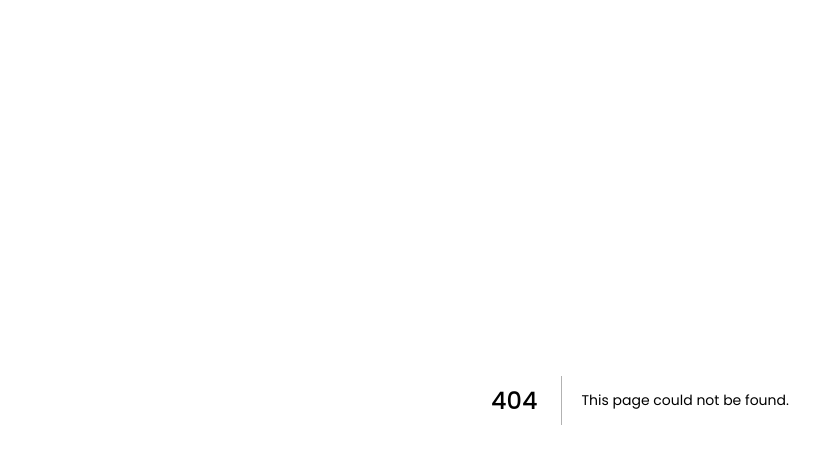
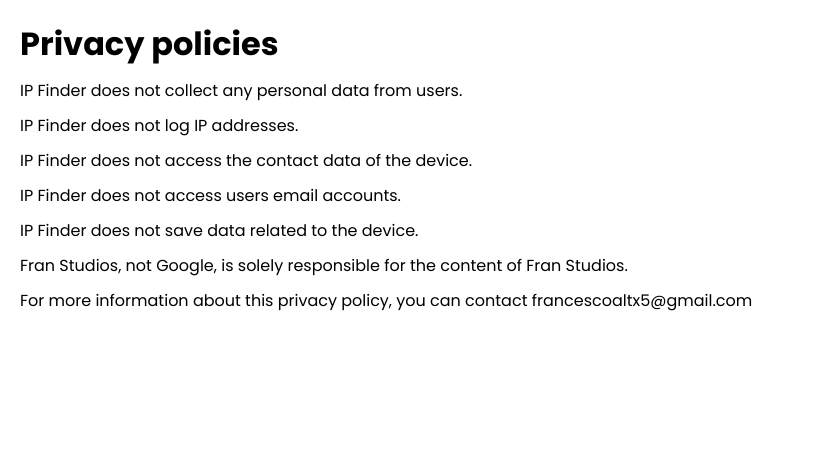
Before and after one commit to francescoalterio/portfolio-nextjs, a Next.js app: page /ipfinder in a window 1280 px wide. Before the commit this address had no page. Shown: the top 464 px of the page, without its empty margins (0-827 px from the left). Built offline with nearby package versions, Linux system fonts and the light colour scheme.

Commit message:
add ip finder policies

```diff
--- /dev/null
+++ b/pages/ipfinder.js
@@ -0,0 +1,28 @@
+export default function ipfinder() {
+  return (
+    <div style={{ marginLeft: 20, marginTop: 20 }}>
+      <h1 style={{ marginBottom: 10 }}>Privacy policies</h1>
+      <p style={{ marginBottom: 10 }}>
+        IP Finder does not collect any personal data from users.
+      </p>
+      <p style={{ marginBottom: 10 }}>IP Finder does not log IP addresses.</p>
+      <p style={{ marginBottom: 10 }}>
+        IP Finder does not access the contact data of the device.
+      </p>
+      <p style={{ marginBottom: 10 }}>
+        IP Finder does not access users email accounts.
+      </p>
+      <p style={{ marginBottom: 10 }}>
+        IP Finder does not save data related to the device.
+      </p>
+      <p style={{ marginBottom: 10 }}>
+        Fran Studios, not Google, is solely responsible for the content of Fran
+        Studios.
+      </p>
+      <p style={{ marginBottom: 10 }}>
+        For more information about this privacy policy, you can contact
+        francescoaltx5@gmail.com
+      </p>
+    </div>
+  );
+}
```
